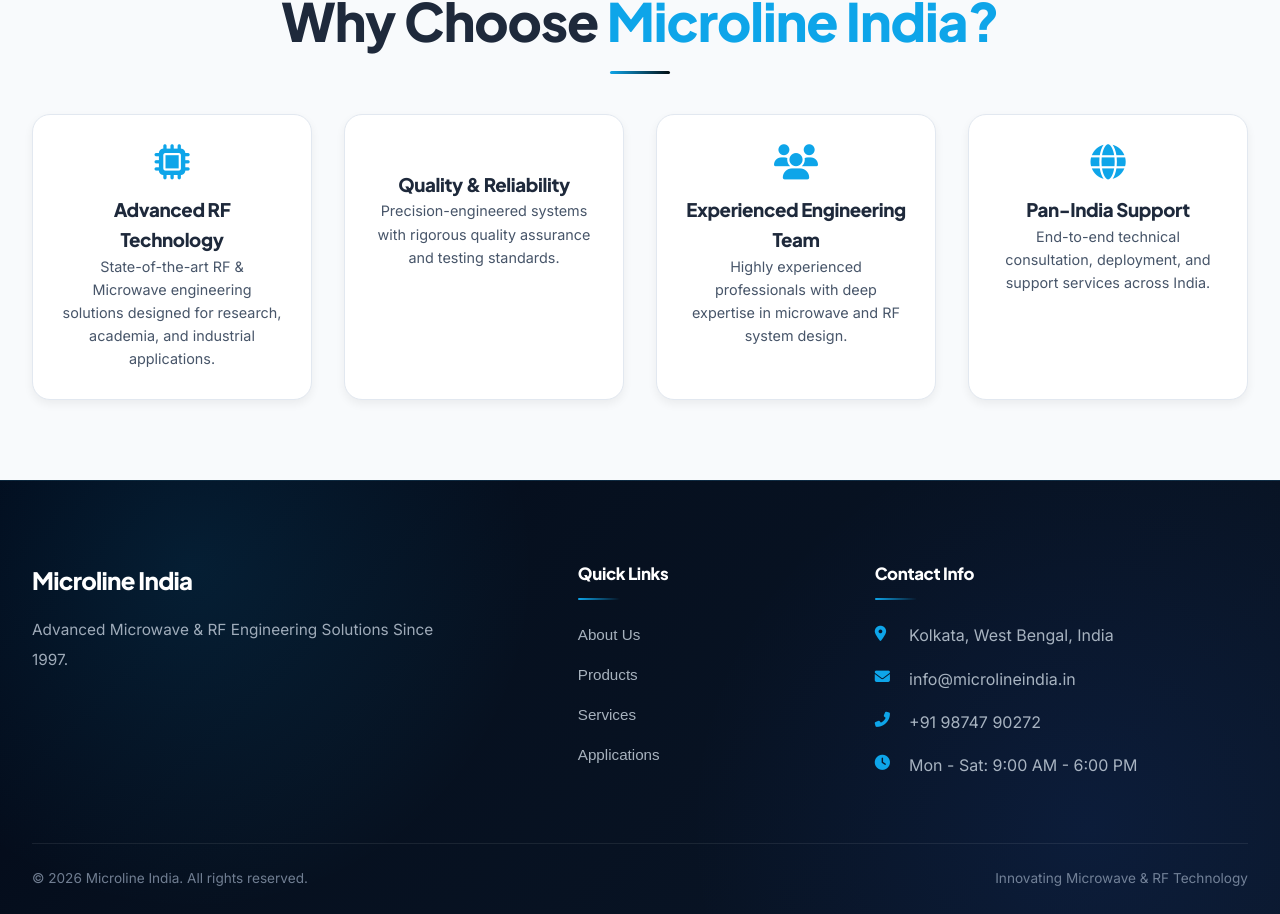
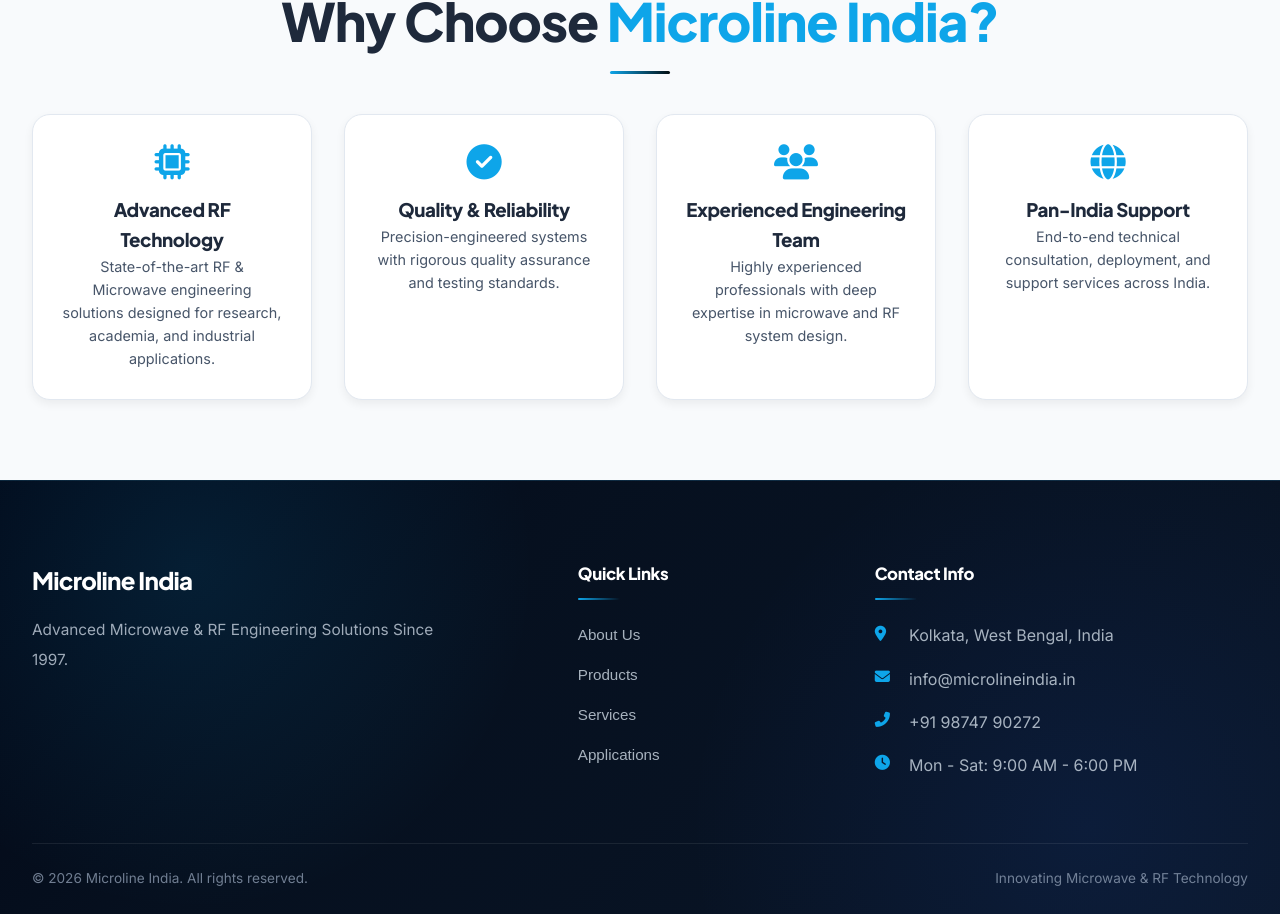
Before and after one commit to microlineindia-lang/microline_website, a React (Vite) app: page / in a window 1280 px wide. Shown: the part 2684-3598 px from the top of the page. Built offline with nearby package versions, Linux system fonts and the light colour scheme.

Commit message:
Update Home.tsx

```diff
--- a/src/pages/Home.tsx
+++ b/src/pages/Home.tsx
@@ -128,7 +128,7 @@
     desc: "State-of-the-art RF & Microwave engineering solutions designed for research, academia, and industrial applications.",
   },
   {
-    icon: "fa-shield-check",
+    icon: "fa-check-circle",
     title: "Quality & Reliability",
     desc: "Precision-engineered systems with rigorous quality assurance and testing standards.",
   },
```
